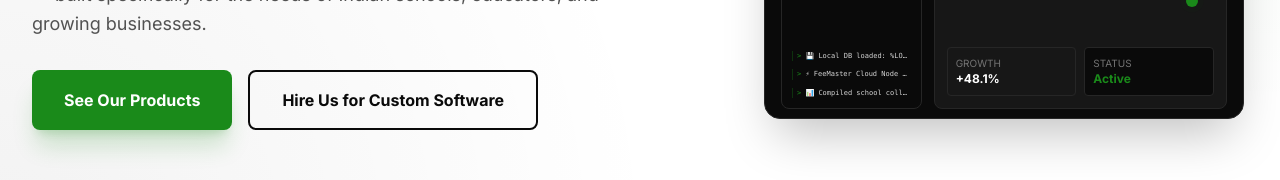
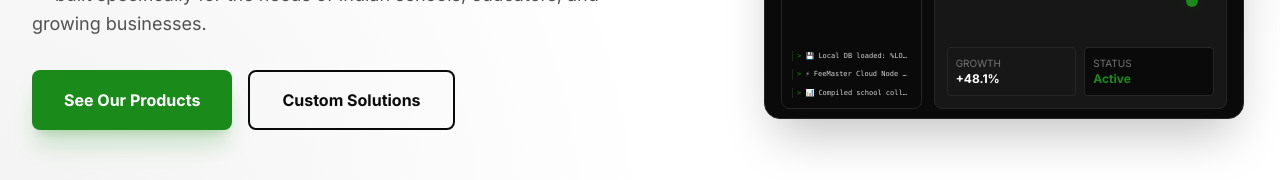
Before and after one commit to Rishabh-Scientia/YourBench, a Next.js app: page / in a window 1280 px wide. Shown: the part 562-742 px from the top of the page. Built offline with nearby package versions, Linux system fonts and the light colour scheme; no server answers.

Commit message:
chore: update hero button text to Custom Solutions

```diff
--- a/src/app/page.tsx
+++ b/src/app/page.tsx
@@ -254,7 +254,7 @@ export default function Home() {
                   suppressHydrationWarning
                   className="px-8 py-4 border-2 border-brand-black hover:bg-brand-black/5 text-brand-black font-bold rounded-lg transition-all duration-200 text-center cursor-pointer"
                 >
-                  Hire Us for Custom Software
+                  Custom Solutions
                 </button>
               </motion.div>
             </div>
```
